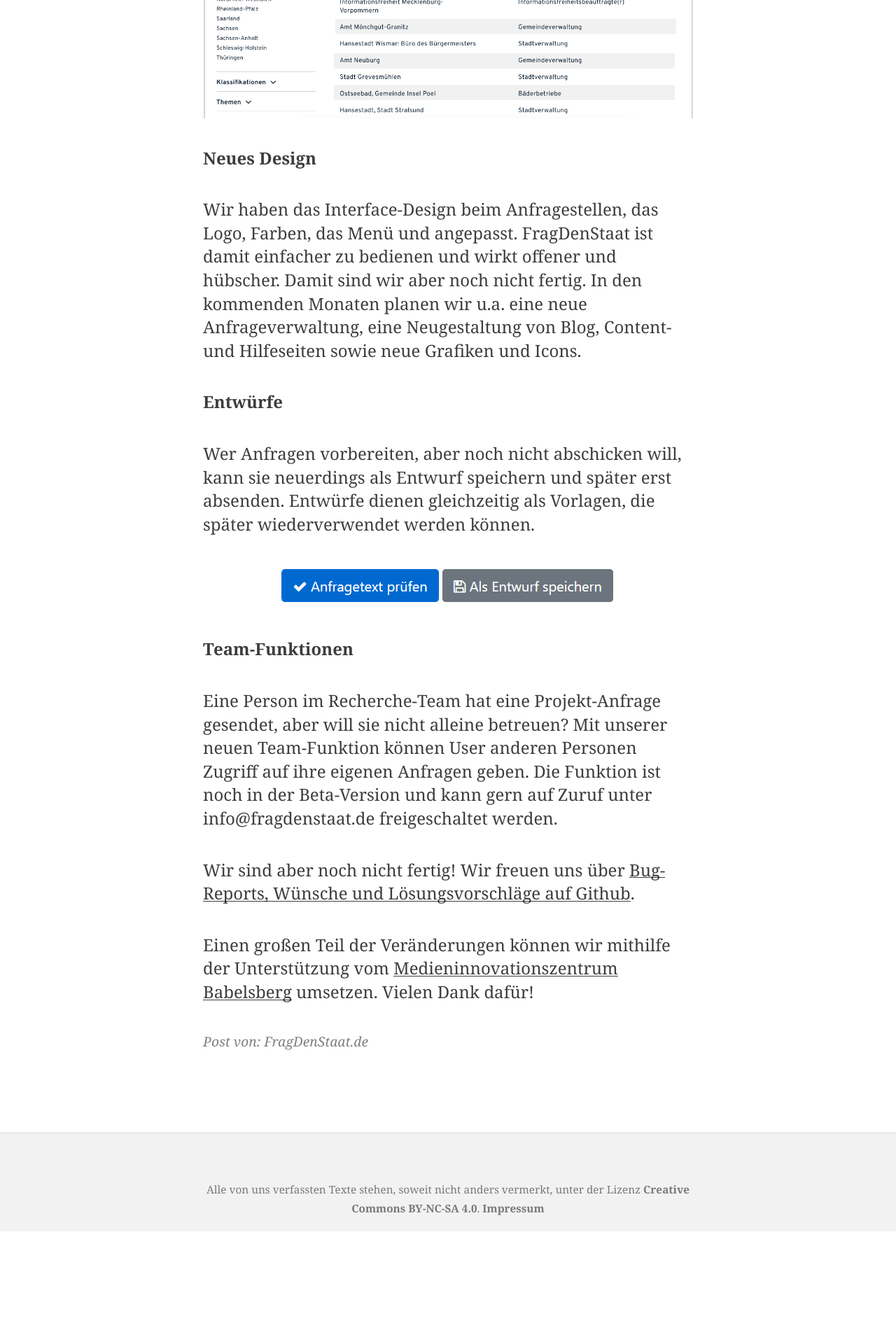
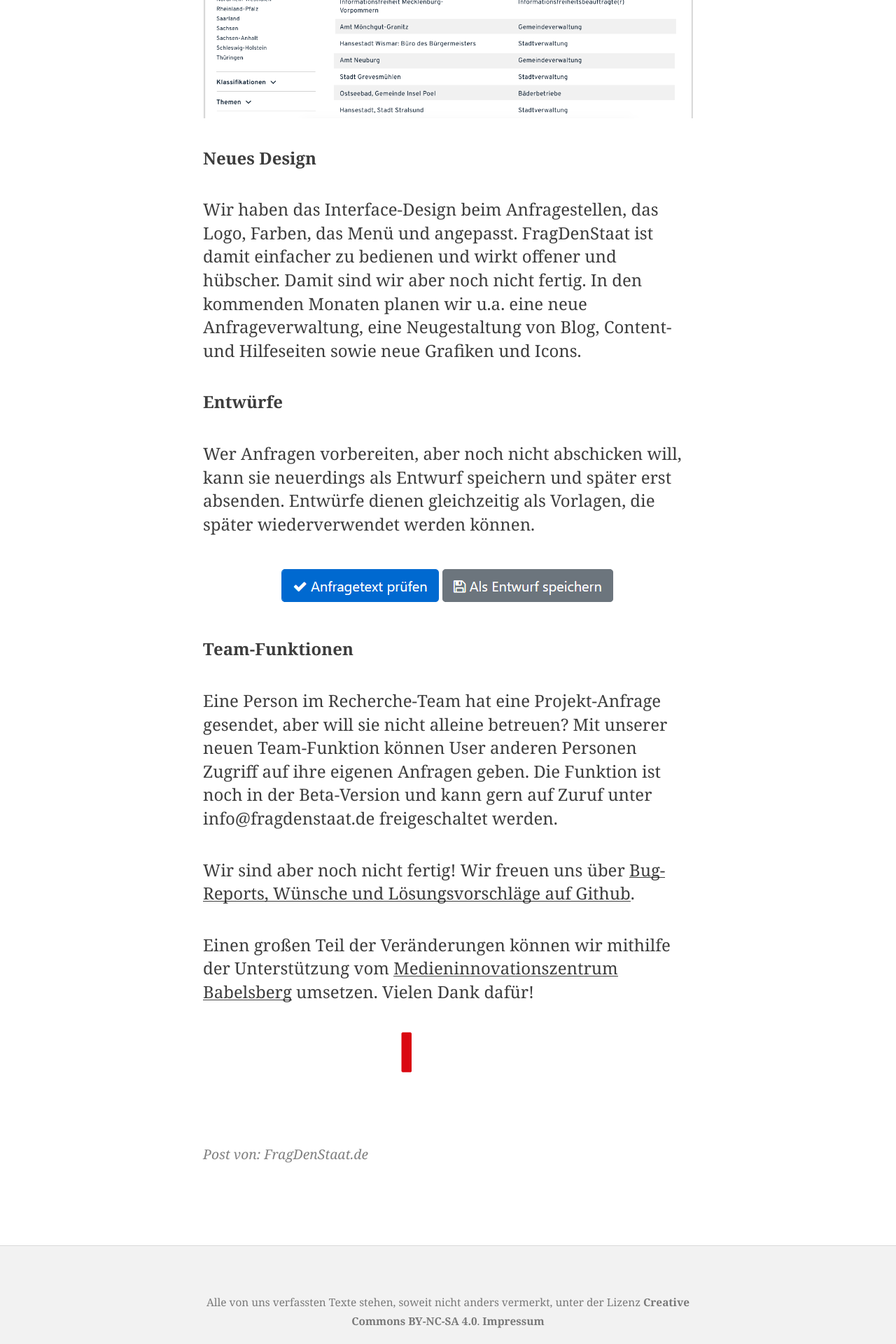
Before and after one commit to okfde/blog.fragdenstaat.de, a Jekyll site: the page built from _posts/2018/2018-02-06-neue-features.md, in a window 1280 px wide. Shown: the part 1165-3085 px from the top of the page at 70% size. Built offline with Jekyll 4.4.1, drawn with Linux system fonts in a browser that asks for light colours; before the commit the page ends 2924 px from its top, so only the background shows below that.

Commit message:
add miz logo

```diff
--- a/_posts/2018/2018-02-06-neue-features.md
+++ b/_posts/2018/2018-02-06-neue-features.md
@@ -31,3 +31,5 @@
 Wir sind aber noch nicht fertig! Wir freuen uns über [Bug-Reports, Wünsche und Lösungsvorschläge auf Github](https://github.com/okfde/fragdenstaat_de/issues).
 
 Einen großen Teil der Veränderungen können wir mithilfe der Unterstützung vom [Medieninnovationszentrum Babelsberg](http://miz-babelsberg.de/) umsetzen. Vielen Dank dafür!
+
+![MIZ]({{ "/img/miz-logo_v0_schrift_unten_WEISS.png" }})
```
